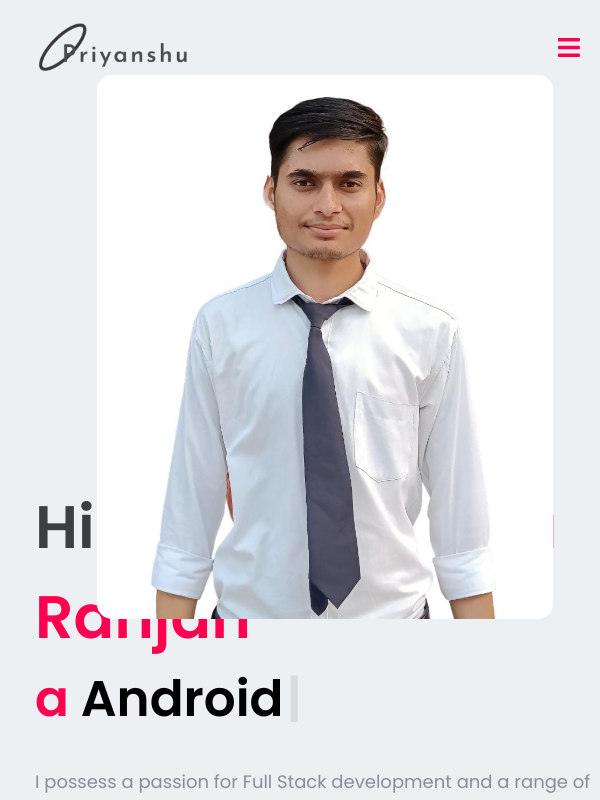
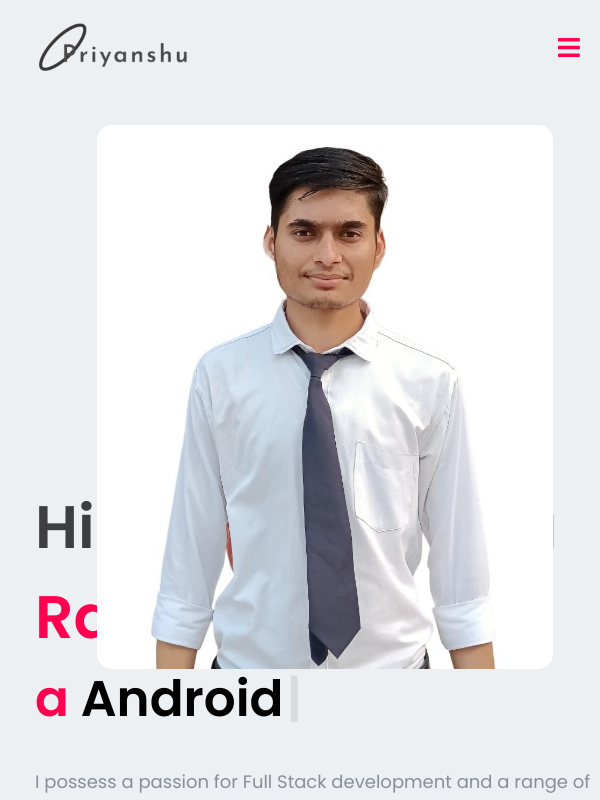
Before and after one commit to priyanshuuranjan/Portfolio, a React (Create React App) app: page / in a window 600 px wide. Shown: the top 800 px of the page. Built offline with nearby package versions, Linux system fonts and the light colour scheme.

Commit message:
some changes for phone screen

```diff
--- a/src/Components/Hero/Home.css
+++ b/src/Components/Hero/Home.css
@@ -117,6 +117,6 @@
   .hero .right_img img {
     border-radius: 15px;
     margin-right: -5px;
-    margin-top: 5px;
+    margin-top: 55px;
   }
 }
```
Also changed, not shown: src/Components/Head/Header.css (+0 -8 lines).
